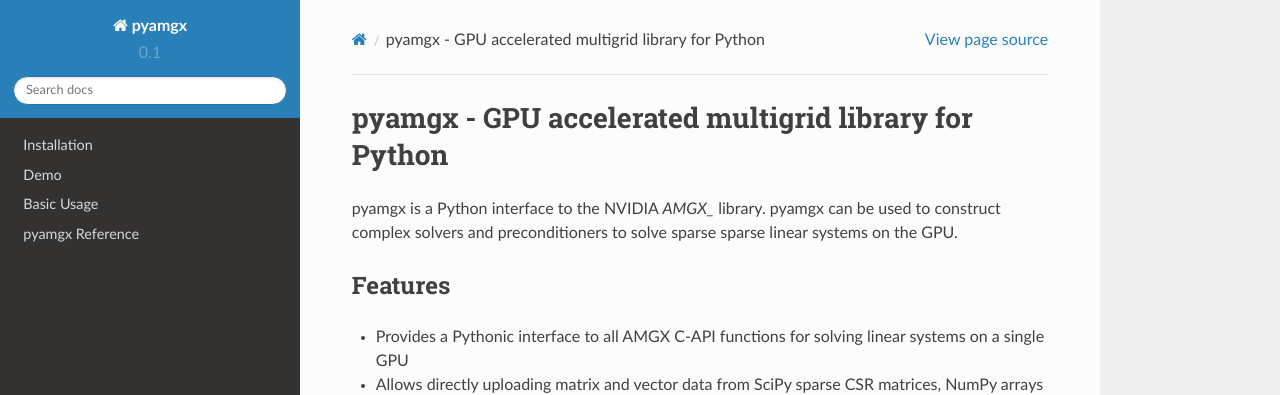
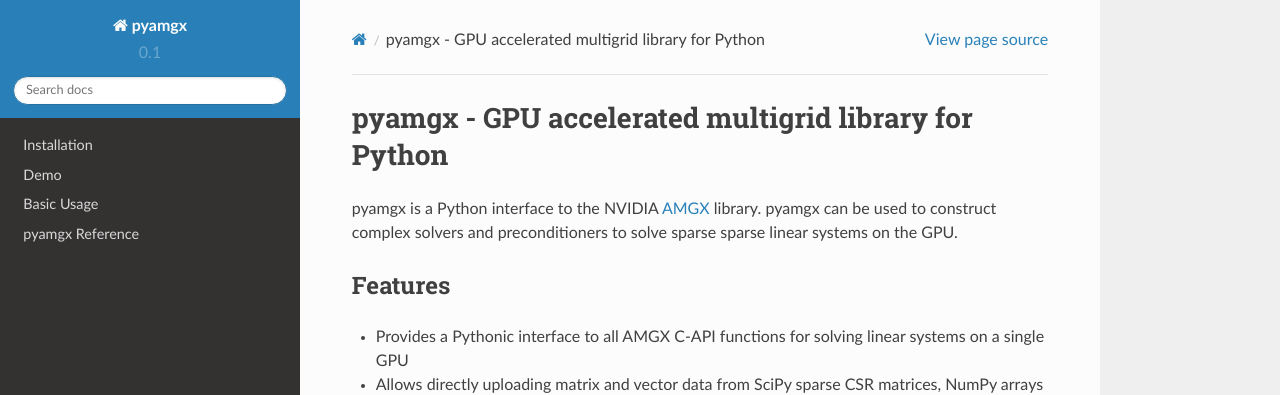
Before and after one commit to shwina/pyamgx, a Sphinx documentation site: the page built from docs/index.rst, in a window 1280 px wide and 1376 px high. Shown: the top 395 px of the window. Built offline with Sphinx 7.4.7 and the Read the Docs theme 2.0.0, drawn with Linux system fonts in a browser that asks for light colours.

Commit message:
Fix link to AMGX repo in index.rst

```diff
--- a/docs/index.rst
+++ b/docs/index.rst
@@ -2,7 +2,7 @@
 pyamgx - GPU accelerated multigrid library for Python
 =====================================================
 
-pyamgx is a Python interface to the NVIDIA `AMGX_` library.
+pyamgx is a Python interface to the NVIDIA `AMGX`_ library.
 pyamgx can be used to construct complex solvers and preconditioners
 to solve sparse sparse linear systems on the GPU.
 
--- a/docs/local/html/_sources/index.rst.txt
+++ b/docs/local/html/_sources/index.rst.txt
@@ -2,7 +2,7 @@
 pyamgx - GPU accelerated multigrid library for Python
 =====================================================
 
-pyamgx is a Python interface to the NVIDIA `AMGX_` library.
+pyamgx is a Python interface to the NVIDIA `AMGX`_ library.
 pyamgx can be used to construct complex solvers and preconditioners
 to solve sparse sparse linear systems on the GPU.
 
--- a/docs/local/html/index.html
+++ b/docs/local/html/index.html
@@ -159,7 +159,7 @@
 
   <div class="section" id="pyamgx-gpu-accelerated-multigrid-library-for-python">
 <h1>pyamgx - GPU accelerated multigrid library for Python<a class="headerlink" href="#pyamgx-gpu-accelerated-multigrid-library-for-python" title="Permalink to this headline">¶</a></h1>
-<p>pyamgx is a Python interface to the NVIDIA <cite>AMGX_</cite> library.
+<p>pyamgx is a Python interface to the NVIDIA <a class="reference external" href="https://github.com/NVIDIA/AMGX">AMGX</a> library.
 pyamgx can be used to construct complex solvers and preconditioners
 to solve sparse sparse linear systems on the GPU.</p>
 <div class="section" id="features">
```
Also changed, not shown: docs/local/html/searchindex.js, 1 other file.
